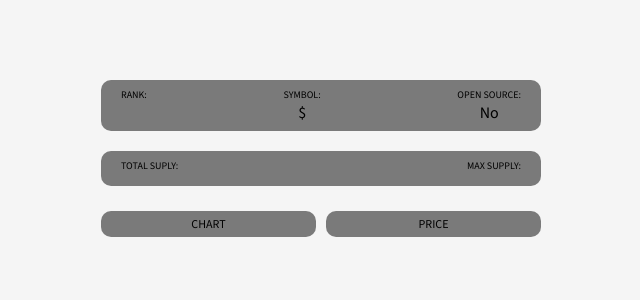
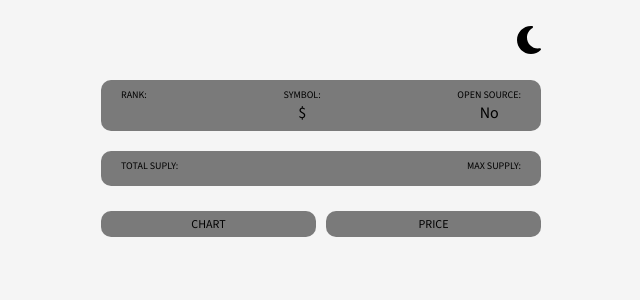
Before and after one commit to sarangdaddy/React-TS-Playground, a React (Create React App) app: page /1 in a window 1280 px wide. Shown: the top 300 px of the page, without its empty margins (319-959 px from the left). Built offline with nearby package versions, Linux system fonts and the light colour scheme; no server answers; a web font is replaced by a local one.

Commit message:
Design : 다크모드 버튼 추가

```diff
--- /dev/null
+++ b/src/FontAwesome.tsx
@@ -0,0 +1,5 @@
+import { library } from '@fortawesome/fontawesome-svg-core';
+import { fas } from '@fortawesome/free-solid-svg-icons';
+import { far } from '@fortawesome/free-regular-svg-icons';
+
+library.add(fas, far);
--- a/src/index.tsx
+++ b/src/index.tsx
@@ -2,6 +2,7 @@
 import ReactDOM from 'react-dom/client';
 import App from './App';
 import { RecoilRoot } from 'recoil';
+import './FontAwesome';
 
 const root = ReactDOM.createRoot(
   document.getElementById('root') as HTMLElement,
--- a/src/routes/Coin/index.tsx
+++ b/src/routes/Coin/index.tsx
@@ -3,11 +3,14 @@
   Outlet,
   useLocation,
   useMatch,
+  useNavigate,
   useParams,
 } from 'react-router-dom';
 import { useQuery } from '@tanstack/react-query';
 import { fetchCoinInfo, fetchCoinTickers } from '@/api/fetcher';
 import * as S from './styles';
+import { useSetRecoilState } from 'recoil';
+import { isDarkAtom } from '@/atoms';
 
 interface IInfoData {
   id: string;
@@ -68,8 +71,11 @@
 const Coin = () => {
   const coinId = useParams();
   const { state } = useLocation();
+  const navigate = useNavigate();
   const priceMatch = useMatch('/:coinId/price');
   const chartMatch = useMatch('/:coinId/chart');
+  const setDarkAtom = useSetRecoilState(isDarkAtom);
+  const toggleDarkAtom = () => setDarkAtom((prev) => !prev);
 
   const { isLoading: infoLoading, data: infoData } = useQuery<IInfoData>(
     ['info', coinId],
@@ -80,14 +86,19 @@
     () => fetchCoinTickers(coinId.coinId),
   );
 
+  const handleBackPage = () => {
+    navigate(-1);
+  };
+
   const loading = infoLoading || tickersLoading;
 
   return (
     <S.Container>
       <S.Header>
-        <S.Title>
+        <S.Title onClick={handleBackPage}>
           {state?.name ? state.name : loading ? 'Loading...' : infoData?.name}
         </S.Title>
+        <S.DarkModeIcon onClick={toggleDarkAtom} icon="moon" size="2x" />
       </S.Header>
       {loading ? (
         <S.Loader>Loading...</S.Loader>
--- a/src/routes/Coin/styles.ts
+++ b/src/routes/Coin/styles.ts
@@ -1,3 +1,4 @@
+import { FontAwesomeIcon } from '@fortawesome/react-fontawesome';
 import styled from 'styled-components';
 
 export const Container = styled.div`
@@ -9,8 +10,12 @@
 export const Header = styled.header`
   height: 10vh;
   display: flex;
-  justify-content: center;
+  justify-content: space-between;
   align-items: center;
+`;
+
+export const DarkModeIcon = styled(FontAwesomeIcon)`
+  cursor: pointer;
 `;
 
 export const Loader = styled.span`
@@ -21,6 +26,7 @@
 export const Title = styled.h1`
   font-size: 48px;
   color: ${(props) => props.theme.accentColor};
+  cursor: pointer;
 `;
 
 export const Overview = styled.div`
--- a/src/routes/Coins/index.tsx
+++ b/src/routes/Coins/index.tsx
@@ -25,7 +25,7 @@
     <S.Container>
       <S.Header>
         <S.Title>Coins</S.Title>
-        <button onClick={toggleDarkAtom}>Toggle Mode</button>
+        <S.DarkModeIcon onClick={toggleDarkAtom} icon="moon" size="2x" />
       </S.Header>
       {isLoading ? (
         <S.Loader>Loading...</S.Loader>
--- a/src/routes/Coins/styles.ts
+++ b/src/routes/Coins/styles.ts
@@ -1,3 +1,4 @@
+import { FontAwesomeIcon } from '@fortawesome/react-fontawesome';
 import styled from 'styled-components';
 
 export const Container = styled.div`
@@ -9,8 +10,12 @@
 export const Header = styled.header`
   height: 10vh;
   display: flex;
-  justify-content: center;
+  justify-content: space-between;
   align-items: center;
+`;
+
+export const DarkModeIcon = styled(FontAwesomeIcon)`
+  cursor: pointer;
 `;
 
 export const CoinsList = styled.ul``;
```
Also changed, not shown: 1 other file (tests, documents, lock files or other folders).
